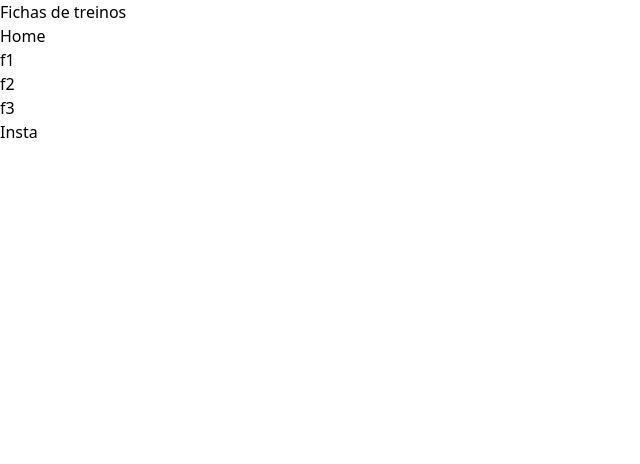
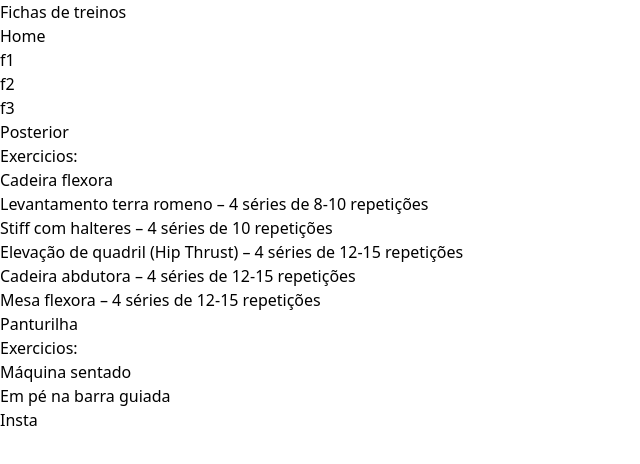
Before and after one commit to gusandrini/acad, a Next.js app in the folder p1/: page /dias-f1/cinco in a window 1280 px wide. Shown: the top 464 px of the page, without its empty margins (0-640 px from the left). Built offline with nearby package versions, Linux system fonts and the light colour scheme.

Commit message:
add conteudo

```diff
--- a/p1/src/app/dias-f1/cinco/page.tsx
+++ b/p1/src/app/dias-f1/cinco/page.tsx
@@ -6,6 +6,25 @@ export default function Cinco() {
 
             <Conteudo />
 
+            <div className="treino">
+                <h1>Posterior</h1>
+                <h2>Exercicios:</h2>
+                <p>Cadeira flexora</p>
+                <p>Levantamento terra romeno – 4 séries de 8-10 repetições</p>
+                <p>Stiff com halteres – 4 séries de 10 repetições</p>
+                <p>Elevação de quadril (Hip Thrust) – 4 séries de 12-15 repetições</p>
+                <p>Cadeira abdutora – 4 séries de 12-15 repetições</p>
+                <p>Mesa flexora – 4 séries de 12-15 repetições</p>
+            </div>
+
+            <div className="treino">
+                <h1>Panturilha</h1>
+                <h2>Exercicios:</h2>
+                <p>Máquina sentado</p>
+                <p>Em pé na barra guiada</p>
+                <p></p>
+            </div>
+
         </div>
     );
 }
```
